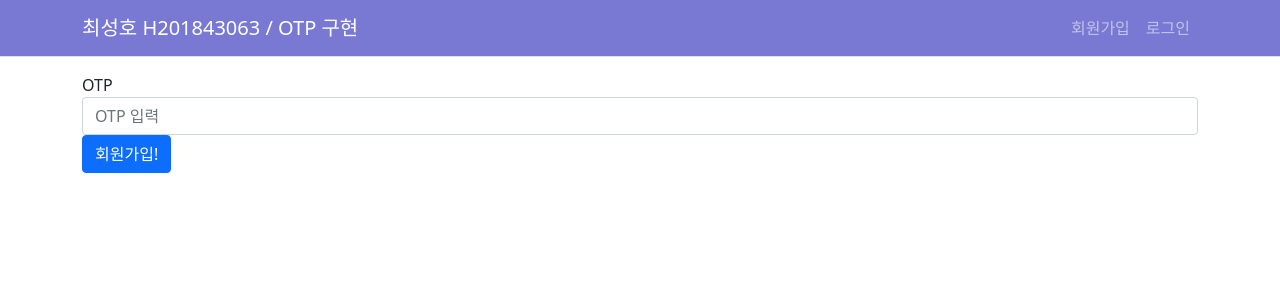
After one commit to c99-coder/GraduatedProject, a Flask app: page /otpCheck in a window 1280 px wide. The commit adds this page. Shown: the top 300 px of the page. Run offline with Flask 2, Linux system fonts and the light colour scheme; some libraries are stand-ins or nearby versions.

Commit message:
otp 구현 완료

```diff
--- a/templates/_navbar.html
+++ b/templates/_navbar.html
@@ -1,7 +1,7 @@
 <nav class="navbar navbar-expand-lg navbar-dark border-bottom" style="background-color: #7979D3;">
     <div class="container">
         <a class="navbar-brand" href="{{ url_for('main.home') }}">최성호 H201843063 / OTP 구현</a>
-        <button class="navbar-toggler ml-auto" type="button" data-toggle="collapse" data-target="#navbarNav"
+        <button class="navbar-toggler ml-auto" type="button" data-bs-toggle="collapse" data-bs-target="#navbarNav"
             aria-controls="navbarNav" aria-expanded="false" aria-label="Toggle navigation">
             <span class="navbar-toggler-icon"></span>
         </button>
--- a/templates/base.html
+++ b/templates/base.html
@@ -7,7 +7,8 @@
     <link rel="shortcut icon" href="{{ url_for('static', filename='favicon.ico') }}" type="image/x-icon" />
     <link rel="icon" href="{{ url_for('static', filename='favicon.ico') }}" type="image/x-icon" />
     <link rel="stylesheet" type="text/css" href="{{ url_for('static', filename='bootstrap.min.css') }}" />
-    <link rel="stylesheet" type="text/css" href="{{ url_for('static', filename='my_styles.css') }}" />
+    <!-- <link rel="stylesheet" href="https://maxcdn.bootstrapcdn.com/bootstrap/3.3.7/css/bootstrap.min.css"
+        integrity="sha384-BVYiiSIFeK1dGmJRAkycuHAHRg32OmUcww7on3RYdg4Va+PmSTsz/K68vbdEjh4u" crossorigin="anonymous"> -->
     <!-- 각 html 페이지 타이틀  -->
     <title>{% block title %}{% endblock %}</title>
 </head>
@@ -27,6 +28,9 @@
         {% block page_content %} {% endblock %}
     </div>
     {% endblock %}
+    <script src="https://cdn.jsdelivr.net/npm/bootstrap@5.1.3/dist/js/bootstrap.bundle.min.js"
+        integrity="sha384-ka7Sk0Gln4gmtz2MlQnikT1wXgYsOg+OMhuP+IlRH9sENBO0LRn5q+8nbTov4+1p"
+        crossorigin="anonymous"></script>
 </body>
 
 </html>
--- /dev/null
+++ b/templates/otpCheck.html
@@ -0,0 +1,11 @@
+{% extends "base.html" %}
+
+{% block page_content %}
+<form action="{{ url_for('main.otpCheck', id=id) }}" method="post">
+    <div class="form-group">
+        <label for="otpnum">OTP</label>
+        <input class="form-control" type="text" name="otpnum" id="otpnum" placeholder="OTP 입력" />
+    </div>
+    <input class="btn btn-primary" type="submit" value="회원가입!" />
+</form>
+{% endblock %}
--- a/templates/register.html
+++ b/templates/register.html
@@ -15,9 +15,13 @@
         <input class="form-control" name="nickname" type="nickname" placeholder="닉네임 입력" />
     </div>
     <div class="form-group">
+        <label for="telephone">이메일</label>
+        <input class="form-control" name="email" type="email" placeholder="이메일 입력" />
+    </div>
+    <div class="form-group">
         <label for="telephone">전화번호</label>
         <input class="form-control" name="telephone" type="telephone" placeholder="전화번호 입력" />
     </div>
-    <input class="btn btn-primary" type="submit" value="회원가입!" />
+    <input class="btn btn-primary" type="submit" value="OTP Check!" />
 </form>
 {% endblock %}
--- a/views/main_view.py
+++ b/views/main_view.py
@@ -1,3 +1,12 @@
+import smtplib
+from email.mime.text import MIMEText
+from email.mime.multipart import MIMEMultipart
+from email.mime.base import MIMEBase
+from email import encoders
+
+from base64 import b32encode
+import pyotp
+import datetime
 from flask import Blueprint, render_template, request, url_for, session, redirect, flash
 from models.models import *
 from werkzeug.security import generate_password_hash, check_password_hash
@@ -11,31 +20,78 @@ def home():
     return render_template('main.html', user_list=user_list)
 
 
+@bp.route('/otpCheck', methods=('GET', 'POST'))
+def otpCheck(id=None):
+    if request.method == 'GET':
+        id = request.args.get('id')
+        return render_template('otpCheck.html', id=id)
+    elif request.method == 'POST':
+        id = request.args.get('id')
+        otp_key = b32encode(id.encode())
+        totp = pyotp.TOTP(otp_key, interval=300)
+        otpnum = totp.now()
+
+        if int(otpnum) == int(request.form['otpnum']):
+            user_data = otp.query.filter(otp.id == id).first()
+            print(user_data)
+            user = rabbitUser(id=user_data.id, password=user_data.password,
+                              nickname=user_data.nickname,
+                              email=user_data.email,
+                              telephone=user_data.telephone)
+
+            db.session.add(user)
+            db.session.commit()
+
+            print(totp.now())
+            flash("회원가입이 완료되었습니다!")
+            return redirect(url_for('main.home'))
+        else:
+            flash("OTP를 다시 확인해주세요.")
+            return redirect(url_for('main.otpCheck', id=id))
+
+
 @bp.route('/register', methods=('GET', 'POST'))
 def register():
     if request.method == 'GET':
         return render_template('register.html')
     elif request.method == 'POST':
-        # 회원가입 과정을 거쳐야겠다!
-        # 만약에 같은 아이디가 있으면 어떡해?
+        # 아이디 중복 체크
         user = rabbitUser.query.filter_by(id=request.form['user_id']).first()
 
         if not user:
+            otp_key = b32encode(request.form['user_id'].encode())
+            totp = pyotp.TOTP(otp_key, interval=300)
+            otpnum = totp.now()
+            print(totp.now())
             password = generate_password_hash(request.form['password'])
-            user = rabbitUser(id=request.form['user_id'], password=password,
-                              nickname=request.form['nickname'], telephone=request.form['telephone'])
+            user = otp(id=request.form['user_id'], password=password,
+                       nickname=request.form['nickname'],
+                       email=request.form['email'],
+                       telephone=request.form['telephone'],
+                       settime=datetime.datetime.now().strftime('%Y-%m-%d %H:%M:%S'),
+                       otpnum=otpnum)
 
             db.session.add(user)
             db.session.commit()
 
-            flash("회원가입이 완료되었습니다!")
-            return redirect(url_for('main.home'))
+            s = smtplib.SMTP('smtp.gmail.com', 587)
+            s.starttls()
+            s.login('knpcjg3@gmail.com', 'rzamllpqmtfgxlwq')
+
+            msg = MIMEText(f'OTP Number is:{otpnum}')
+            msg['Subject'] = '졸업과제OTP'
+
+            s.sendmail("knpcjg3@gmail.com",
+                       request.form['email'], msg.as_string())
+            s.quit()
+
+            return redirect(url_for('main.otpCheck', id=request.form['user_id']))
         else:
             flash("이미 가입된 아이디입니다.")
             return redirect(url_for('main.register'))
 
 
-@bp.route('/login', methods=('GET', 'POST'))
+@ bp.route('/login', methods=('GET', 'POST'))
 def login():
     if request.method == 'GET':
         return render_template('login.html')
@@ -60,7 +116,7 @@ def login():
             return redirect(url_for('main.home'))
 
 
-@bp.route('/logout')
+@ bp.route('/logout')
 def logout():
     session.clear()
     return redirect(url_for('main.home'))
```
Also changed, not shown: models/models.py (+18 -13 lines), rabbit.db.
